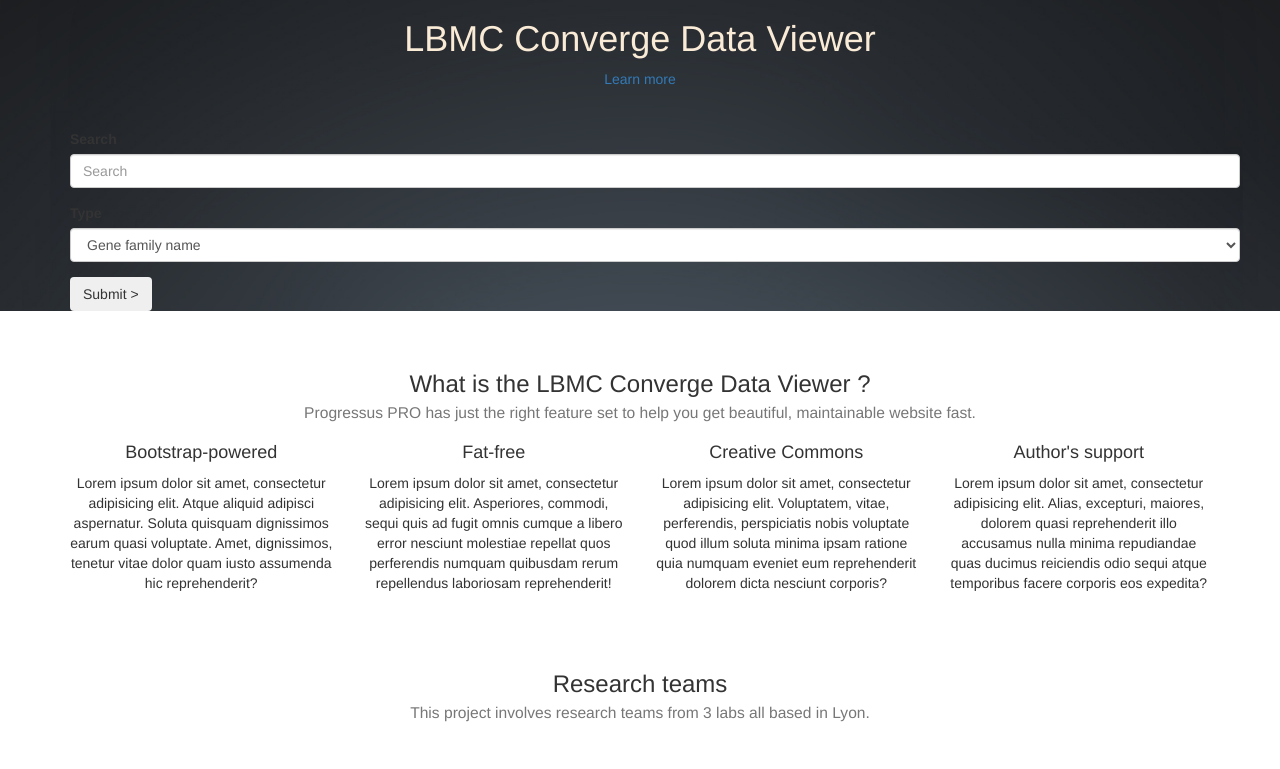
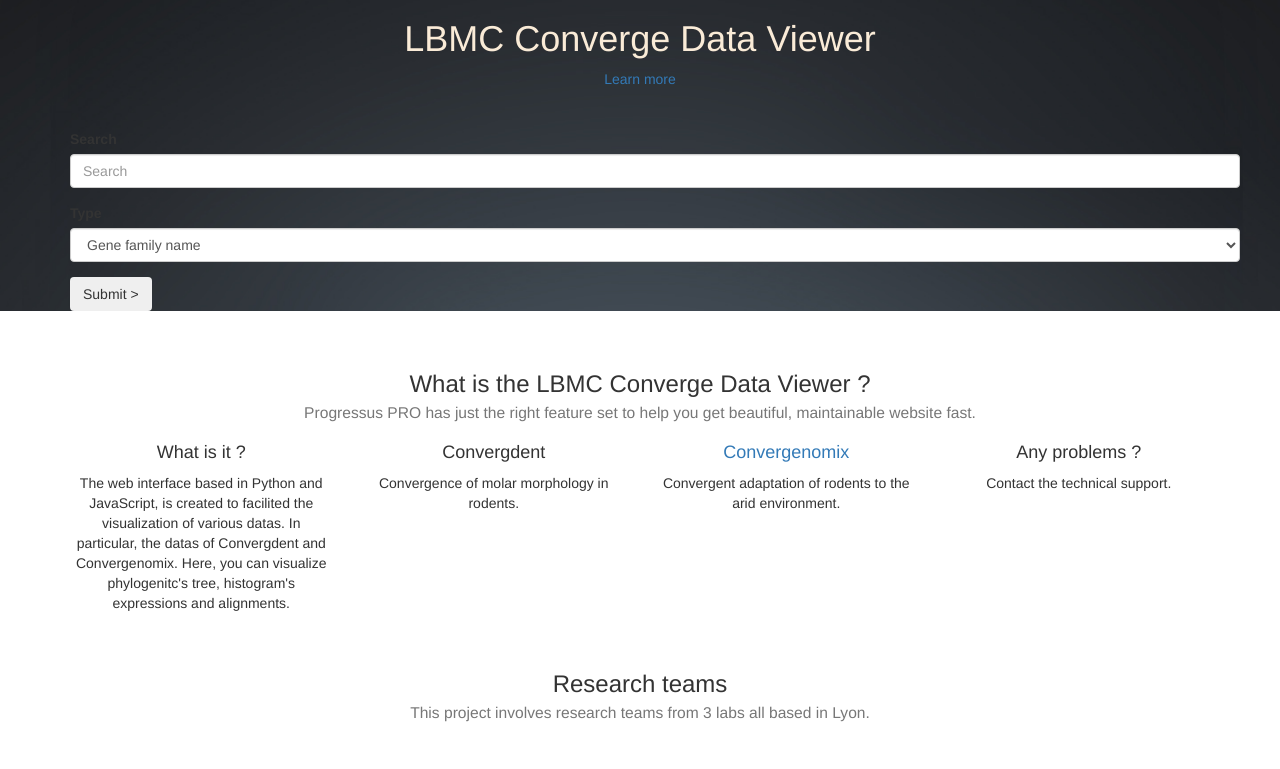
Before and after one commit to SumJA/Projet_ENS, a Django app: page / in a window 1280 px wide. Shown: the part 71-840 px from the top of the page. Run offline with Django 3.2, Linux system fonts and the light colour scheme; some libraries are stand-ins or nearby versions.

Commit message:
Update index.html

```diff
--- a/research/templates/research/index.html
+++ b/research/templates/research/index.html
@@ -69,39 +69,27 @@
             <div class="row topspace-2x">
                 <figure class="col-md-3 col-sm-6 bottomspace-xs text-center">
                     <i class="fa fa-cogs fa-4x color-accent"></i>
-                    <h4>Bootstrap-powered</h4>
-                    <p class="text-center">Lorem ipsum dolor sit amet, consectetur adipisicing elit. Atque aliquid
-                        adipisci
-                        aspernatur. Soluta quisquam dignissimos earum quasi voluptate. Amet, dignissimos, tenetur vitae
-                        dolor
-                        quam iusto assumenda hic reprehenderit?</p>
+                    <h4>What is it ?</h4>
+                    <p class="text-center">The web interface based in Python and JavaScript,
+                        is created to facilited the visualization of various datas. In particular, the datas
+                        of Convergdent and Convergenomix. Here, you can visualize phylogenitc's tree, histogram's
+                        expressions and alignments.
+                 </p>
                 </figure>
                 <figure class="col-md-3 col-sm-6 bottomspace-xs text-center">
                     <i class="fa fa-paper-plane-o fa-4x color-accent"></i>
-                    <h4>Fat-free</h4>
-                    <p class="text-center">Lorem ipsum dolor sit amet, consectetur adipisicing elit. Asperiores,
-                        commodi,
-                        sequi
-                        quis ad fugit omnis cumque a libero error nesciunt molestiae repellat quos perferendis numquam
-                        quibusdam
-                        rerum repellendus laboriosam reprehenderit! </p>
+                    <h4>Convergdent</h4>
+                    <p class="text-center">Convergence of molar morphology in rodents. </p>
                 </figure>
                 <figure class="col-md-3 col-sm-6 bottomspace-xs text-center">
                     <i class="fa fa-cc fa-4x color-accent"></i>
-                    <h4>Creative Commons</h4>
-                    <p class="text-center">Lorem ipsum dolor sit amet, consectetur adipisicing elit. Voluptatem, vitae,
-                        perferendis, perspiciatis nobis voluptate quod illum soluta minima ipsam ratione quia numquam
-                        eveniet
-                        eum reprehenderit dolorem dicta nesciunt corporis?</p>
+                    <h4><a href="<http://lbbe.univ-lyon1.fr/convergenomix/" > Convergenomix </a> </h4>
+                    <p class="text-center">Convergent adaptation of rodents to the arid environment.</p>
                 </figure>
                 <figure class="col-md-3 col-sm-6 bottomspace-xs text-center">
                     <i class="fa fa-life-ring fa-4x color-accent"></i>
-                    <h4>Author's support</h4>
-                    <p class="text-center">Lorem ipsum dolor sit amet, consectetur adipisicing elit. Alias, excepturi,
-                        maiores,
-                        dolorem quasi reprehenderit illo accusamus nulla minima repudiandae quas ducimus reiciendis odio
-                        sequi
-                        atque temporibus facere corporis eos expedita? </p>
+                    <h4>Any problems ? </h4>
+                    <p class="text-center"> Contact the technical support. </p>
                 </figure>
             </div> <!-- /row  -->
         </div>
```
